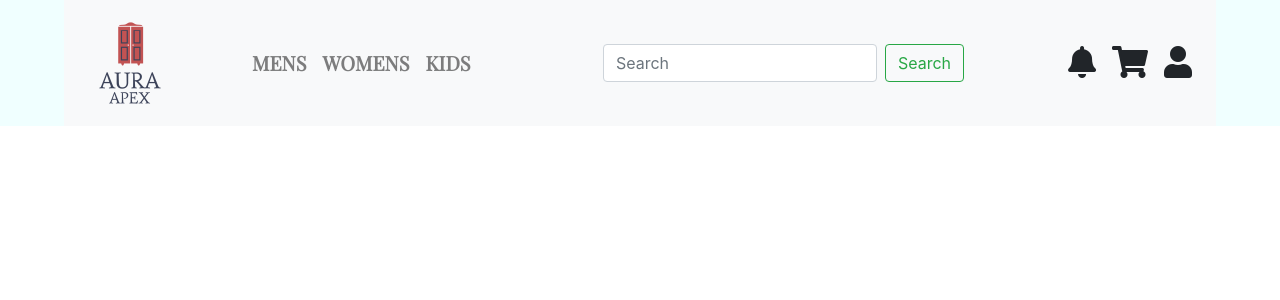
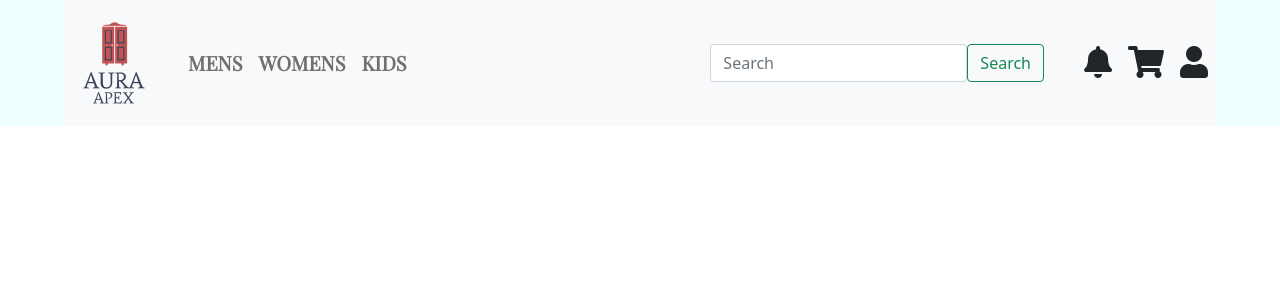
Before and after one commit to oliashish/e-commerce, a React (Create React App) app in the folder client/: page / in a window 1280 px wide. Shown: the top 300 px of the page. Built offline with nearby package versions, Linux system fonts and the light colour scheme.

Commit message:
removed: bootstrap cdn link, added: bootstrap package in package.json

```diff
--- a/client/package.json
+++ b/client/package.json
@@ -7,6 +7,7 @@
         "@testing-library/react": "^11.2.6",
         "@testing-library/user-event": "^12.8.3",
         "axios": "^0.21.1",
+        "bootstrap": "^5.0.0",
         "dotenv": "^8.2.0",
         "react": "^17.0.2",
         "react-dom": "^17.0.2",
--- a/client/public/index.html
+++ b/client/public/index.html
@@ -5,7 +5,6 @@
     <meta name="viewport" content="width=device-width, initial-scale=1" />
     <meta name="theme-color" content="#000000" />
     <!-- Bootstrap -->
-    <link rel="stylesheet" href="https://maxcdn.bootstrapcdn.com/bootstrap/4.0.0/css/bootstrap.min.css" integrity="sha384-Gn5384xqQ1aoWXA+058RXPxPg6fy4IWvTNh0E263XmFcJlSAwiGgFAW/dAiS6JXm" crossorigin="anonymous">
     <!-- Font Awesome -->
     <link rel="stylesheet" href="https://cdnjs.cloudflare.com/ajax/libs/font-awesome/5.15.3/css/all.min.css" integrity="sha512-iBBXm8fW90+nuLcSKlbmrPcLa0OT92xO1BIsZ+ywDWZCvqsWgccV3gFoRBv0z+8dLJgyAHIhR35VZc2oM/gI1w==" crossorigin="anonymous" />
     <!--  Google Fonts-->
@@ -17,9 +16,6 @@
   <body>
 
     <div id="root"></div>
-      <!-- Bootstrap JS -->
-    <script src="https://code.jquery.com/jquery-3.2.1.slim.min.js" integrity="sha384-KJ3o2DKtIkvYIK3UENzmM7KCkRr/rE9/Qpg6aAZGJwFDMVNA/GpGFF93hXpG5KkN" crossorigin="anonymous"></script>
-<script src="https://cdnjs.cloudflare.com/ajax/libs/popper.js/1.12.9/umd/popper.min.js" integrity="sha384-ApNbgh9B+Y1QKtv3Rn7W3mgPxhU9K/ScQsAP7hUibX39j7fakFPskvXusvfa0b4Q" crossorigin="anonymous"></script>
-<script src="https://maxcdn.bootstrapcdn.com/bootstrap/4.0.0/js/bootstrap.min.js" integrity="sha384-JZR6Spejh4U02d8jOt6vLEHfe/JQGiRRSQQxSfFWpi1MquVdAyjUar5+76PVCmYl" crossorigin="anonymous"></script>
+
   </body>
 </html>
--- a/client/src/index.js
+++ b/client/src/index.js
@@ -2,6 +2,8 @@ import React from "react";
 import ReactDOM from "react-dom";
 import "./index.css";
 import App from "./App";
+import "bootstrap/dist/css/bootstrap.min.css";
+import "bootstrap/dist/js/bootstrap.bundle.min";
 import { BrowserRouter } from "react-router-dom";
 
 ReactDOM.render(
--- a/client/src/pages/Home.js
+++ b/client/src/pages/Home.js
@@ -9,6 +9,9 @@ const Home = () => {
     return (
         <div className="home-page">
             <nav className="navbar navbar-expand-lg navbar-light bg-light">
+                <Link className="navbar-brand" to="/">
+                    <img src={logo} alt="AURA-APEX" className="logo" />
+                </Link>
                 <button
                     className="navbar-toggler"
                     type="button"
@@ -20,9 +23,6 @@ const Home = () => {
                 >
                     <span className="navbar-toggler-icon"></span>
                 </button>
-                <Link className="navbar-brand" to="/">
-                    <img src={logo} alt="AURA-APEX" className="logo" />
-                </Link>
 
                 <div
                     className="collapse navbar-collapse"
@@ -46,7 +46,7 @@ const Home = () => {
                         })}
                     </ul>
                 </div>
-                <form className="form-inline my-2 my-lg-0 mr-5">
+                <form className="form-inline my-2 my-lg-0 form-alignment">
                     <input
                         className="form-control mr-sm-2"
                         type="search"
--- a/client/src/styles/Home.css
+++ b/client/src/styles/Home.css
@@ -10,7 +10,11 @@
 }
 
 .font {
-    font-family: 'Playfair Display', serif;
+    font-family: "Playfair Display", serif;
     font-size: 20px;
     font-weight: 600;
 }
+.form-alignment {
+    display: flex;
+    margin-right: 2rem;
+}
```
Also changed, not shown: 1 other file (tests, documents, lock files or other folders).
